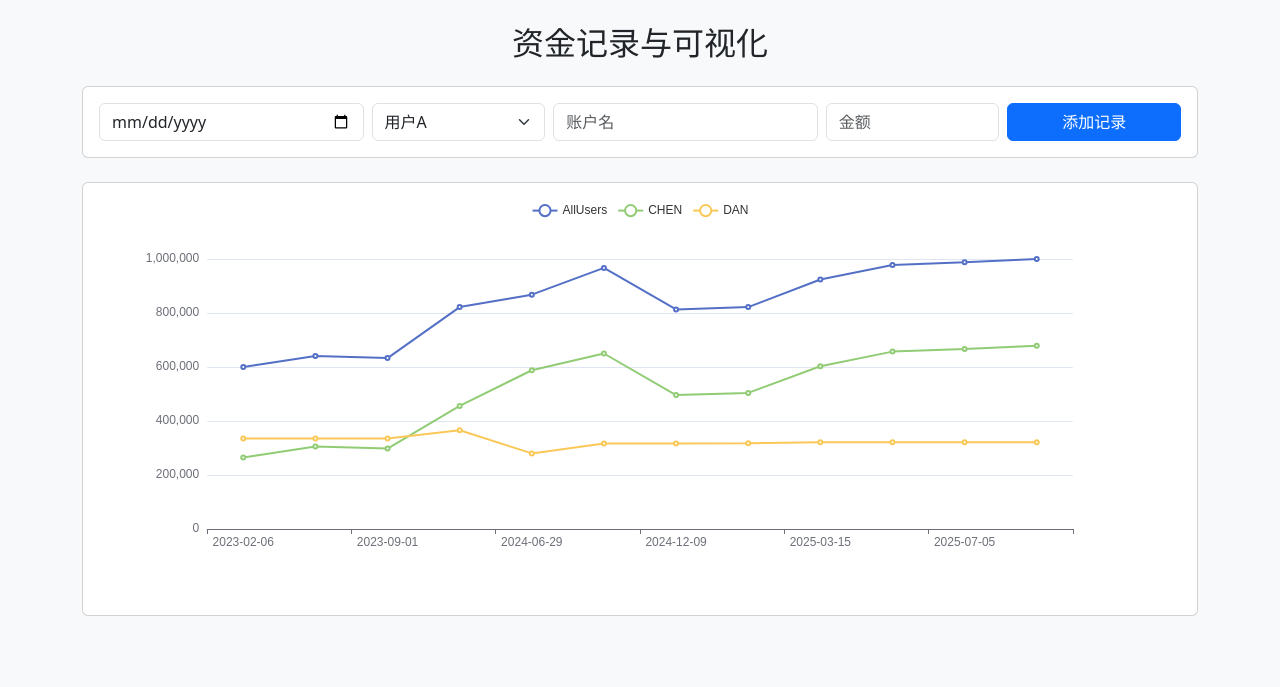
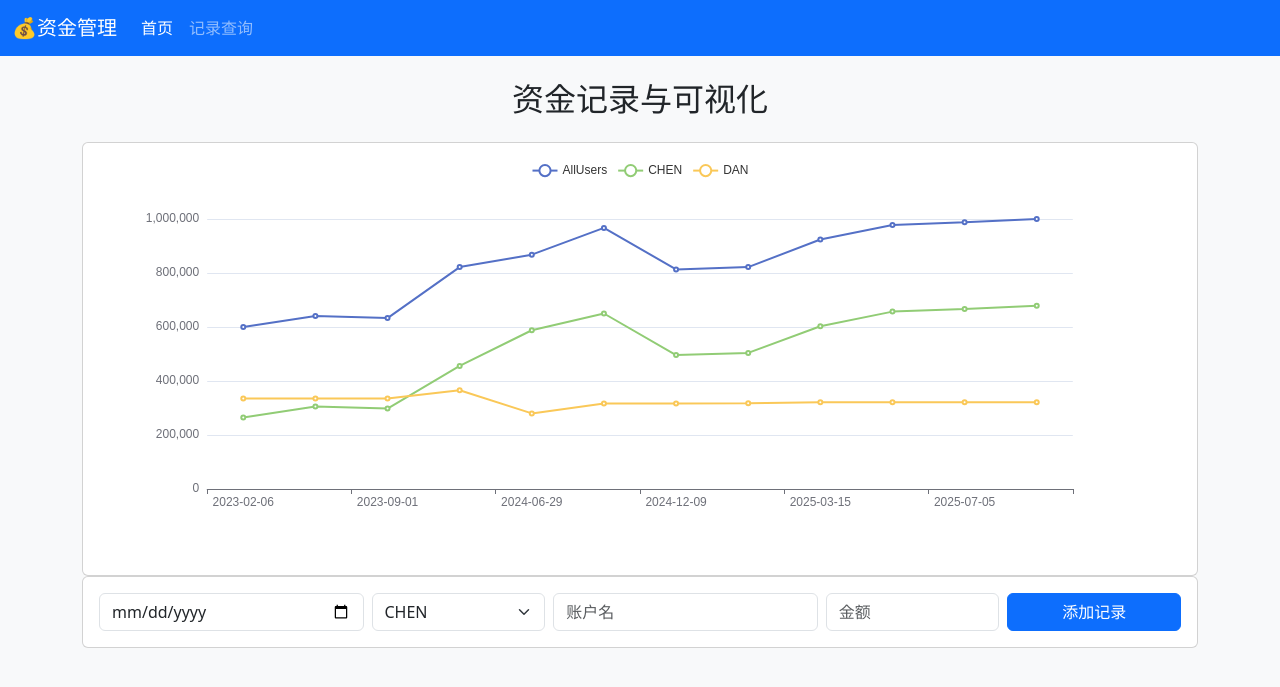
Before and after one commit to vanenea/mam, a Flask app: page / in a window 1280 px wide. Shown: the top 687 px of the page. Run offline with Flask 3, Linux system fonts and the light colour scheme; data comes from the database, SQL or seed files in the repository; both versions use the stored data as it was after the commit; some libraries are stand-ins or nearby versions.

```diff
--- a/main.py
+++ b/main.py
@@ -123,5 +123,17 @@ def account_data():
 
     return jsonify(data)
 
+# ==================
+# 删除记录
+# ==================
+@app.route("/delete/<int:record_id>", methods=["POST"])
+def delete_record(record_id):
+    conn = sqlite3.connect(DB_NAME)
+    c = conn.cursor()
+    c.execute("DELETE FROM records WHERE id=?", (record_id,))
+    conn.commit()
+    conn.close()
+    return redirect("/records")
+
 if __name__ == "__main__":
     app.run(debug=True, host="0.0.0.0", port=5000)
--- a/templates/base.html
+++ b/templates/base.html
@@ -12,6 +12,26 @@
     <script src="/static/js/echarts.min.js"></script>
 </head>
 <body class="bg-light">
+<!-- 🔹导航栏 -->
+<nav class="navbar navbar-expand-lg navbar-dark bg-primary">
+    <div class="container-fluid">
+        <a class="navbar-brand" href="/">💰资金管理</a>
+        <button class="navbar-toggler" type="button" data-bs-toggle="collapse" data-bs-target="#navbarNav">
+            <span class="navbar-toggler-icon"></span>
+        </button>
+        <div class="collapse navbar-collapse" id="navbarNav">
+            <ul class="navbar-nav me-auto">
+                <li class="nav-item">
+                    <a class="nav-link {% if request.path == '/' %}active{% endif %}" href="/">首页</a>
+                </li>
+                <li class="nav-item">
+                    <a class="nav-link {% if '/records' in request.path %}active{% endif %}"
+                       href="/records">记录查询</a>
+                </li>
+            </ul>
+        </div>
+    </div>
+</nav>
 <div class="container py-4">
     {% block content %}{% endblock %}
 </div>
--- a/templates/index.html
+++ b/templates/index.html
@@ -3,31 +3,7 @@
 
 <h2 class="text-center mb-4">资金记录与可视化</h2>
 
-<!-- 表单 -->
-<div class="card mb-4">
-  <div class="card-body">
-    <form method="POST" action="/add" class="row g-2">
-      <div class="col-md-3">
-        <input type="date" class="form-control" name="date" required>
-      </div>
-      <div class="col-md-2">
-        <select class="form-select" name="user" required>
-          <option value="UserA">用户A</option>
-          <option value="UserB">用户B</option>
-        </select>
-      </div>
-      <div class="col-md-3">
-        <input type="text" class="form-control" name="account" placeholder="账户名" required>
-      </div>
-      <div class="col-md-2">
-        <input type="number" step="0.01" class="form-control" name="amount" placeholder="金额" required>
-      </div>
-      <div class="col-md-2 d-grid">
-        <button class="btn btn-primary">添加记录</button>
-      </div>
-    </form>
-  </div>
-</div>
+
 
 <!-- 图表 -->
 <div class="card">
@@ -44,6 +20,31 @@
   </div>
 </div>-->
 
+<!-- 表单 -->
+<div class="card mb-4">
+  <div class="card-body">
+    <form method="POST" action="/add" class="row g-2">
+      <div class="col-md-3">
+        <input type="date" class="form-control" name="date" required>
+      </div>
+      <div class="col-md-2">
+        <select class="form-select" name="user" required>
+          <option value="CHEN">CHEN</option>
+          <option value="DAN">DAN</option>
+        </select>
+      </div>
+      <div class="col-md-3">
+        <input type="text" class="form-control" name="account" placeholder="账户名" required>
+      </div>
+      <div class="col-md-2">
+        <input type="number" step="0.01" class="form-control" name="amount" placeholder="金额" required>
+      </div>
+      <div class="col-md-2 d-grid">
+        <button class="btn btn-primary">添加记录</button>
+      </div>
+    </form>
+  </div>
+</div>
 <script>
 fetch("/data")
   .then(res => res.json())
```
Also changed, not shown: templates/records.html (+10 -3 lines), finance.db, 1 other file. Lines whose indentation alone changed are shown as unchanged.
